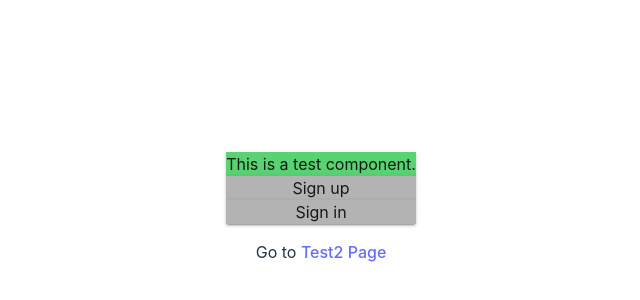
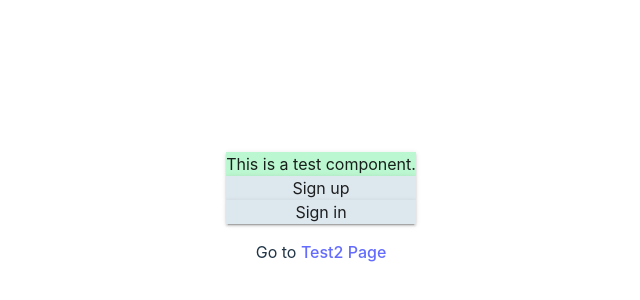
Before and after one commit to kusa-mochi/lite-sns, a React (Vite) app in the folder src/cmd/client/lite-sns-client/: page /test in a window 1280 px wide. Shown: the part 184-484 px from the top of the page, without its empty margins (319-959 px from the left). Built offline with nearby package versions, Linux system fonts and the light colour scheme.

Commit message:
fix theme params.

```diff
--- a/src/cmd/client/lite-sns-client/src/providers/themeProvider.tsx
+++ b/src/cmd/client/lite-sns-client/src/providers/themeProvider.tsx
@@ -69,17 +69,17 @@ export const ThemeProvider = (props: ThemeProviderProps) => {
         light: {
             palette: {
                 primary: {
-                    main: '#59d273',
+                    main: '#bbf7d0',
                     fontColor: 'rgba(0%, 0%, 0%, 0.87)',
                 },
                 secondary: {
-                    main: '#b3b3b3',
+                    main: '#dde7ee',
                     fontColor: 'rgba(0%, 0%, 0%, 0.87)',
                 },
             },
             typography: {
                 fontFamily: 'Arial, sans-serif',
-                fontSize: 14,
+                fontSize: 1,    // "rem" size
                 fontWeightLight: 300,
                 fontWeightRegular: 400,
                 fontWeightMedium: 700,
@@ -100,17 +100,17 @@ export const ThemeProvider = (props: ThemeProviderProps) => {
         dark: { // TODO: Make palette for the dark theme. Now it is same to the light theme.
             palette: {
                 primary: {
-                    main: '#59d273',
+                    main: '#bbf7d0',
                     fontColor: 'rgba(0%, 0%, 0%, 0.87)',
                 },
                 secondary: {
-                    main: '##b3b3b3',
+                    main: '#dde7ee',
                     fontColor: 'rgba(0%, 0%, 0%, 0.87)',
                 },
             },
             typography: {
                 fontFamily: 'Arial, sans-serif',
-                fontSize: 14,
+                fontSize: 1,    // "rem" size
                 fontWeightLight: 300,
                 fontWeightRegular: 400,
                 fontWeightMedium: 700,
```
